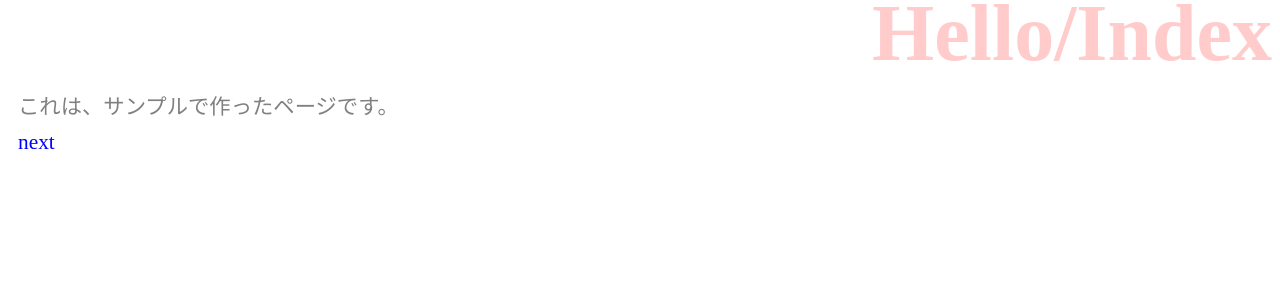
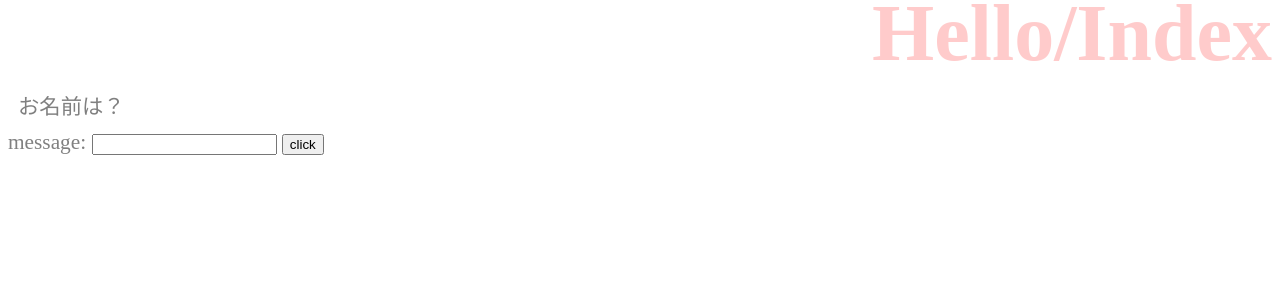
Before and after one commit to maetatu22/django_app, a Django app: page /hello/ in a window 1280 px wide. Shown: the top 300 px of the page. Run offline with Django 3.2, Linux system fonts and the light colour scheme.

Commit message:
form追加

```diff
--- a/hello/templates/hello/index.html
+++ b/hello/templates/hello/index.html
@@ -10,6 +10,11 @@
   <body>
       <h1>{{title}}</h1>
       <p>{{msg}}</p>
-      <p><a href="{% url goto %}">{{goto}}</a></p>
+      <form action="{% url 'form' %}" method="post">
+          {% csrf_token %}
+          <label for="msg">message: </label>
+          <input id="msg" type="text" name="msg">
+          <input type="submit" value="click">
+      </form>
   </body>
 </html>
--- a/hello/urls.py
+++ b/hello/urls.py
@@ -3,5 +3,5 @@ from . import views
 
 urlpatterns = [
     path('', views.index, name='index'),
-    path('next', views.next, name='next'),
+    path('form', views.form, name='form'),
 ]
--- a/hello/views.py
+++ b/hello/views.py
@@ -4,15 +4,14 @@ from django.http import HttpResponse
 def index(request):
     params = {
       'title':'Hello/Index',
-      'msg':'これは、サンプルで作ったページです。',
-      'goto':'next',
+      'msg':'お名前は？',
     }
     return render(request, 'hello/index.html', params)
 
-def next(request):
+def form(request):
+    msg = request.POST['msg']
     params = {
-      'title':'Hello/Next',
-      'msg':'これは、もう1つのページです。',
-      'goto':'index',
+      'title':'Hello/Form',
+      'msg':'こんにちは、' + msg + 'さん',
     }
     return render(request, 'hello/index.html', params)
```
